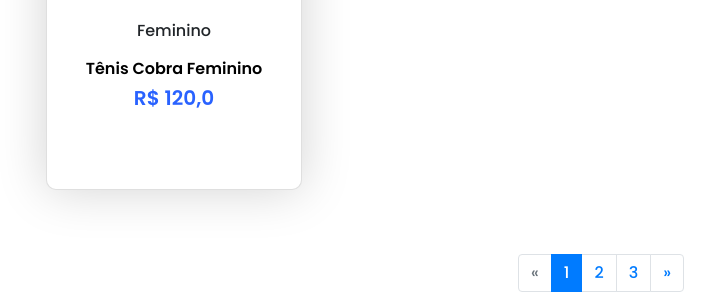
After one commit to VitorAntonioKuhnen/Ecommerce-Aula, a Django app: page /categorias/ in a window 1280 px wide. The commit adds this page. Shown: the part 746-1054 px from the top of the page, without its empty margins (39-754 px from the left). Run offline with Django 4.2, Linux system fonts and the light colour scheme; data comes from the database, SQL or seed files in the repository; parts of the project's set-up code (start-up, migrations or seed data) failed here and were passed over.

Commit message:
Adicionado a tela de categorias, produtos estão sendo carregados de forma automática

```diff
--- /dev/null
+++ b/ecommerce/templates/clientes/categorias/index.html
@@ -0,0 +1,140 @@
+{% load static %}
+<!DOCTYPE html>
+<html lang="pt-BR">
+
+<head>
+  <meta charset="UTF-8" />
+  <meta http-equiv="X-UA-Compatible" content="IE=edge" />
+  <meta name="viewport" content="width=device-width, initial-scale=1.0" />
+  <meta name="viewport" content="width=device-width, initial-scale=1, shrink-to-fit=no" />
+  <link rel="stylesheet" href="https://cdn.jsdelivr.net/npm/bootstrap@4.0.0/dist/css/bootstrap.min.css"
+    integrity="sha384-Gn5384xqQ1aoWXA+058RXPxPg6fy4IWvTNh0E263XmFcJlSAwiGgFAW/dAiS6JXm" crossorigin="anonymous" />
+  <link rel="preconnect" href="https://fonts.googleapis.com" />
+  <link rel="preconnect" href="https://fonts.gstatic.com" crossorigin />
+  <link
+    href="https://fonts.googleapis.com/css2?family=Poppins:ital,wght@0,100;0,200;0,300;0,500;0,600;1,600&family=Roboto&display=swap"
+    rel="stylesheet" />
+  <link rel="stylesheet" href="{% static 'css/categorias/style.css' %}">
+  <script>
+
+  </script>
+
+  <title>Lista de Produtos - Shoes</title>
+</head>
+
+<body>
+  <header></header>
+  <main>
+    <div class="container justify-content-center justify-content-lg-between">
+      <nav class="navbar navbar-expand-lg navbar-dark mdb-color lighten-3 mt-3 mb-5" style="background-color: #929fba">
+        <span class="navbar-brand" href="#">Categorias: </span>
+
+
+
+
+        <button class="navbar-toggler" type="button" data-toggle="collapse" data-target="#basicExampleNav" aria-controls="basicExampleNav"
+          aria-expanded="false" aria-label="Toggle navigation">
+          <span class="navbar-toggler-icon"></span>
+        </button>
+
+        <div class="collapse navbar-collapse" id="basicExampleNav">
+
+          <ul class="navbar-nav mr-auto">
+            <li class="nav-item active">
+              <a class="nav-link" href="#">Todos
+                <span class="sr-only">(current)</span>
+              </a>
+            </li>
+
+            <li class="nav-item">
+              <a class="nav-link" href="#">Masculino</a>
+            </li>
+            <li class="nav-item">
+              <a class="nav-link" href="#">Feminino</a>
+            </li>
+            <li class="nav-item">
+              <a class="nav-link" href="#">Unisex</a>
+            </li>
+          </ul>
+          <form class="form-inline">
+            <div class="md-form my-0">
+              <input class="form-control mr-sm-2" type="text" placeholder="Pesquisar" aria-label="Search">
+            </div>
+          </form>
+        </div>
+      </nav>
+
+
+
+      <div class="row d-flex  mb-5 ">
+        {% for produto in produtos %}
+        <a href="{% url 'produto' produto.id %}">
+        <div class="col-lg-3 col-md-6 mb-3">
+          <div class="card" style="width: 16rem">
+            <div class="view overlay">
+              <img class="card-img-top" src="{{produto.endimg.url}}" alt="Card image cap" />
+              <a>
+                <div class="card-body text-center">
+                  <p href="" class="grey-text">Feminino</p>
+
+                  <h6>
+                    <strong>
+                      <a href="" class="dark-grey-text">{{produto.nome}}</a>
+                    </strong>
+                  </h6>
+
+                  <h5 class="font-weight-bold ">
+                    <strong>R$ {{produto.valor}}</strong>
+                  </h5>
+                </div>
+              </a>
+            </div>
+          </div>
+        </div>
+        </a>
+        {% endfor %}
+      </div>
+    </div>
+    </div>
+
+
+  <nav class="d-flex justify-content-center wow fadeIn">
+    <ul class="pagination pg-blue">
+
+
+      <li class="page-item disabled">
+        <a class="page-link" href="#" aria-label="Previous">
+          <span aria-hidden="true">&laquo;</span>
+          <span class="sr-only">Previous</span>
+        </a>
+      </li>
+
+      <li class="page-item active">
+        <a class="page-link" href="#">1
+          <span class="sr-only">(current)</span>
+        </a>
+      </li>
+      <li class="page-item">
+        <a class="page-link" href="#">2</a>
+      </li>
+      <li class="page-item">
+        <a class="page-link" href="#">3</a>
+      </li>
+
+
+      <li class="page-item">
+        <a class="page-link" href="#" aria-label="Next">
+          <span aria-hidden="true">&raquo;</span>
+          <span class="sr-only">Next</span>
+        </a>
+      </li>
+
+
+</div>
+
+  </main>
+
+  <footer></footer>
+</body>
+
+</html>
--- a/ecommerce/templates/clientes/inicio/index.html
+++ b/ecommerce/templates/clientes/inicio/index.html
@@ -18,12 +18,12 @@
         <div class="container">
             <div class="navbar">
                 <div class="logo">
-                    <a href="index.html"><img src="" width="125px">LOGO</a>
+                    <a href="{% url 'inicio' %}"><img src="" width="125px">LOGO</a>
                 </div>
                 <nav>
                     <ul id="MenuItems">
-                        <li><a href="index.html">Home</a></li>
-                        <li><a href="products.html">Categorias</a></li>
+                        <li><a href="{% url 'inicio' %}">Home</a></li>
+                        <li><a href="{% url 'categorias' %}">Categorias</a></li>
                         <li><a href="">Sobre</a></li>
                         <li><a href="">Contatos</a></li>
                         <li><a href="accountpage.html">Conta</a></li>
--- a/ecommerce/urls.py
+++ b/ecommerce/urls.py
@@ -3,8 +3,9 @@ from . import views
 
 urlpatterns = [
     path('', views.inicio, name='inicio'),
-    path('estoque', views.estoque, name='estoque'),
-    path('dashboard', views.dashboard, name='dashboard'),
-    path('carrinho', views.carrinho, name='carrinho'),
+    path('estoque/', views.estoque, name='estoque'),
+    path('dashboard/', views.dashboard, name='dashboard'),
+    path('carrinho/', views.carrinho, name='carrinho'),
+    path('categorias/', views.categorias, name='categorias'),
     path('produto/<int:id>/', views.produto, name='produto'),
 ]
--- a/ecommerce/views.py
+++ b/ecommerce/views.py
@@ -31,3 +31,7 @@ def produto(request, id):
     produto = Produto.objects.get(id=id)
     parcela = '{:.2f}'.format(produto.valor/12)
     return render(request, 'clientes/produto/index.html', {'produto':produto, 'parcela':parcela})
+
+def categorias(request):
+    produtos = Produto.objects.all()
+    return render(request, 'clientes/categorias/index.html', {'produtos':produtos})
--- /dev/null
+++ b/templates/static/css/categorias/style.css
@@ -0,0 +1,50 @@
+*{
+    margin: 0;
+    padding: 0;
+    box-sizing: border-box;
+    font-family: poppins, sans-serif;
+}
+
+/* body {
+    background-color: #f1f1f1;
+    display: flex;
+    justify-content: center;
+
+} */
+
+a {
+    text-decoration: none;
+    color: black;
+}
+ul {
+    list-style: none;
+
+}
+
+.card {
+    border-radius: 10px;
+    box-shadow: 0 0 50px lightgrey;
+
+}
+
+
+.card {
+    cursor: pointer;
+    transition: .7s;
+    border-radius: 10px ;
+    position: relative;
+    height: 400px;
+}
+
+h5 {
+    color: #2962FF;
+}
+
+.card:hover{
+    opacity: 0.7;
+    transform: translatey(-5px);
+}
+
+img {
+    height: 13rem;
+}
```
